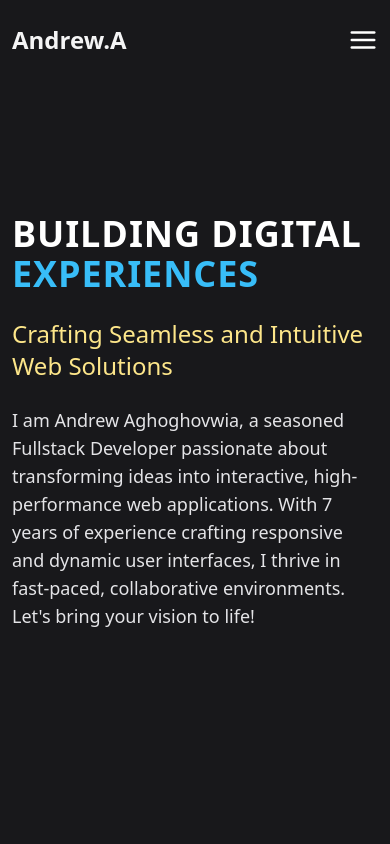
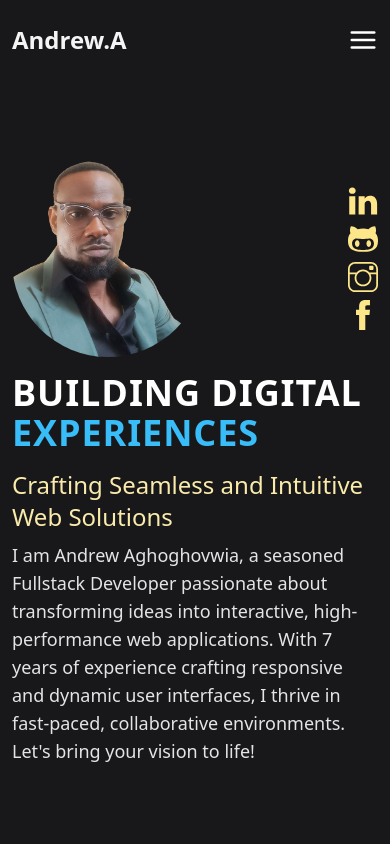
Before and after one commit to androyt1/portfolio-app, a React (Vite) app: page / in a window 390 px wide. Shown: the top 844 px of the page. Built offline with nearby package versions, Linux system fonts and the light colour scheme.

Commit message:
Added Photo to Mobile display

```diff
--- a/src/Layouts/SocialIcons.tsx
+++ b/src/Layouts/SocialIcons.tsx
@@ -30,7 +30,7 @@ const Icon: React.FC<IconComponentProp> = ({ IconComponent }) => (
 );
 
 const SocialIcons: React.FC = () => (
-    <div className='flex items-center justify-between w-full md:p-6'>
+    <div className=' flex flex-col sm:flex-row items-end sm:items-center justify-between w-full md:p-6 gap-2 sm:gap-0'>
         <CircleProgress />
         <Icon IconComponent={TfiLinkedin} />
         <Icon IconComponent={TfiGithub} />
--- a/src/components/CircleProgress.tsx
+++ b/src/components/CircleProgress.tsx
@@ -9,7 +9,7 @@ const CircleProgress = () => {
     const strokeDashoffset = useTransform(scrollYProgress, [0, 1], [circumference, 0]);
 
     return (
-        <div className='z-[100]'>
+        <div className='z-[100] hidden sm:flex'>
             <svg className='w-10 h-10 animate-pulse' viewBox='0 0 120 120'>
                 <circle
                     cx='60'
--- a/src/components/Hero.tsx
+++ b/src/components/Hero.tsx
@@ -1,17 +1,23 @@
+import SocialIcons from "../Layouts/SocialIcons";
+
 const Hero = () => {
     return (
-        <section id='hero' className=' text-white h-screen flex items-center '>
+        <section id='hero' className=' text-white min-h-screen flex items-center pb-4 '>
             <div
                 className=' flex flex-col justify-center items-start px-3 sm:px-0'
                 data-aos='fade-up'>
+                <div className='w-full flex flex-row sm:hidden relative justify-between items-center pt-24 mb-4'>
+                    <img src='/images/androy.png' className='w-48 h-auto rounded-full ' alt='' />
+                    <SocialIcons />
+                </div>
                 <h1 className='text-4xl sm:text-4xl md:text-5xl lg:text-6xl font-bold uppercase tracking-wide'>
                     Building Digital <br /> <span className='text-sky-400'>Experiences</span>
                 </h1>
-                <h2 className='mt-6 text-2xl md:text-4xl text-[#fde68a]'>
+                <h2 className='mt-4 sm:mt-6 text-2xl md:text-4xl text-[#fbebab]'>
                     Crafting Seamless and Intuitive
                     <br /> Web Solutions
                 </h2>
-                <p className='mt-6 text-lg max-w-2xl  text-zinc-200'>
+                <p className='mt-2 sm:mt-6 text-lg max-w-2xl  text-zinc-200'>
                     I am Andrew Aghoghovwia, a seasoned Fullstack Developer passionate about
                     transforming ideas into interactive, high-performance web applications. With 7
                     years of experience crafting responsive and dynamic user interfaces, I thrive in
```
Also changed, not shown: public/images/androy.png.
